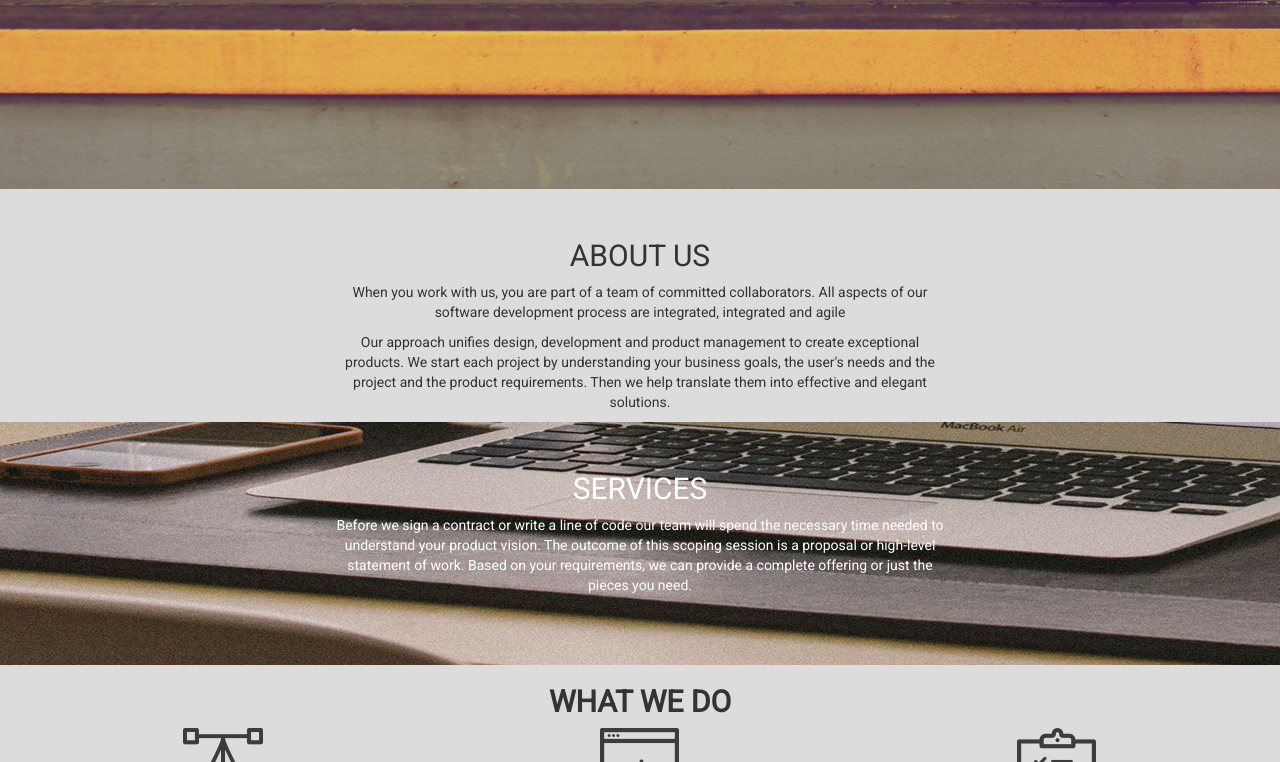
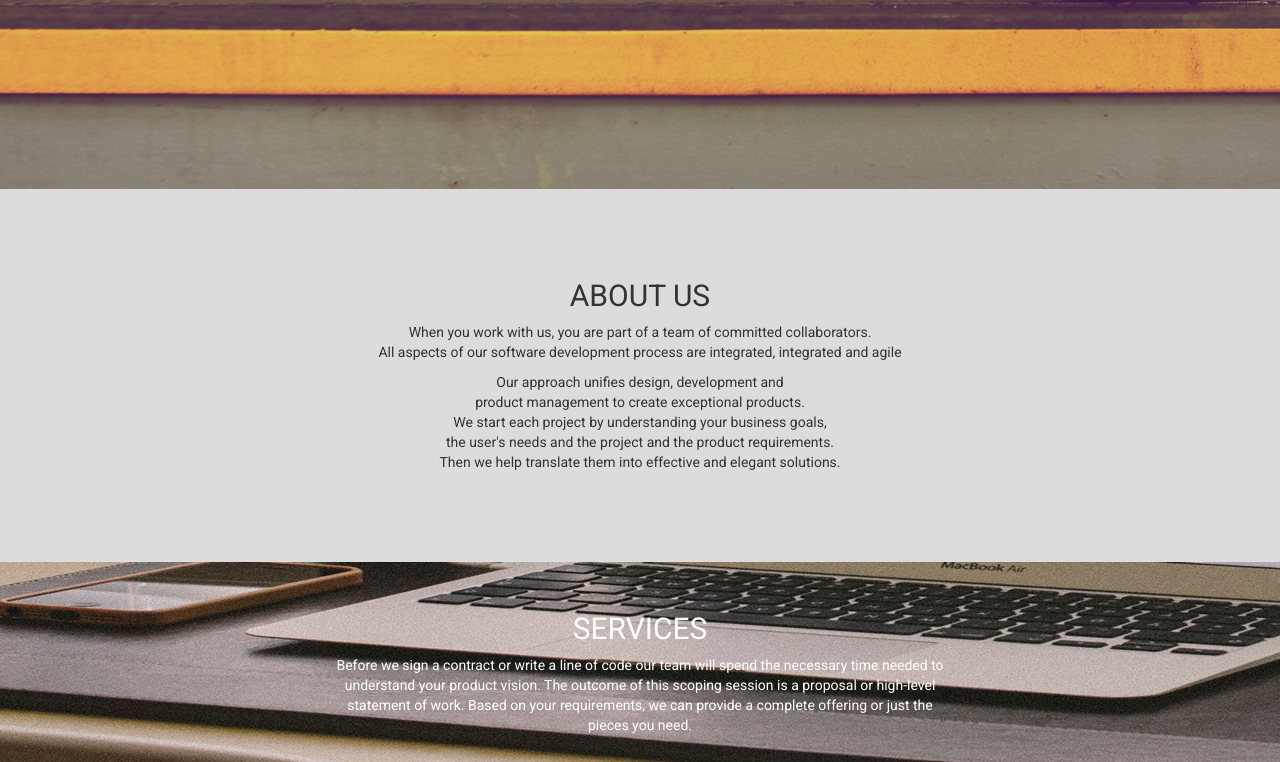
Before and after one commit to liciolentimo/moringacore2, a plain HTML site: page index.html in a window 1280 px wide. Shown: the part 611-1373 px from the top of the page. Drawn offline with nearby package versions, Linux system fonts and the light colour scheme.

Commit message:
Increased padding and added line breaks on about div

```diff
--- a/css/style.css
+++ b/css/style.css
@@ -19,6 +19,8 @@ html, body {
 }
 #about {
     background-color: #DCDCDC;
+    padding-top: 40px;
+    padding-bottom: 80px;
 }
 #services {
     background: url("../assets/backgrounds/s_image.jpg") no-repeat;
--- a/index.html
+++ b/index.html
@@ -24,14 +24,14 @@
                     <section id="about" class="row">
                         <div class="col-xs-6 col-xs-offset-3 text-center">
                             <h2>ABOUT US</h2>
-                            <p>When you work with us, you are part of a team of committed collaborators.
+                            <p>When you work with us, you are part of a team of committed collaborators.<br>
                             All aspects of our software development process are integrated, integrated and agile
                             </p>
                             <p>
-                                Our approach unifies design, development and
-                                product management to create exceptional products.
-                                We start each project by understanding your business goals,
-                                the user's needs and the project and the product requirements.
+                                Our approach unifies design, development and<br>
+                                product management to create exceptional products.<br>
+                                We start each project by understanding your business goals,<br>
+                                the user's needs and the project and the product requirements.<br>
                                 Then we help translate them into effective and elegant solutions.
                             </p>
                         </div>
```
